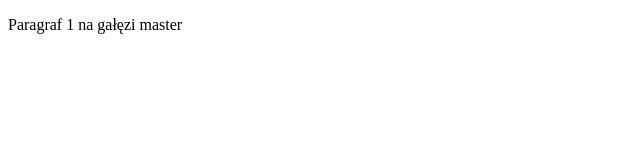
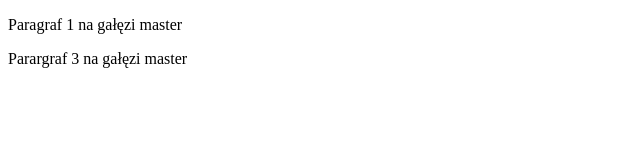
Before and after one commit to kacpro9/gitjestgit, a plain HTML site: page index.html in a window 1280 px wide. Shown: the whole page, without its empty margins (0-640 px from the left). Drawn offline with Linux system fonts and the light colour scheme.

Commit message:
Merged master with version2

```diff
--- a/index.html
+++ b/index.html
@@ -1,11 +1,15 @@
 <!DOCTYPE html>
 <html lang="en">
+
 <head>
     <meta charset="UTF-8">
     <meta name="viewport" content="width=device-width, initial-scale=1.0">
     <title>Document</title>
 </head>
+
 <body>
     <p>Paragraf 1 na gałęzi master</p>
+    <p>Parargraf 3 na gałęzi master</p>
 </body>
+
 </html>
```
